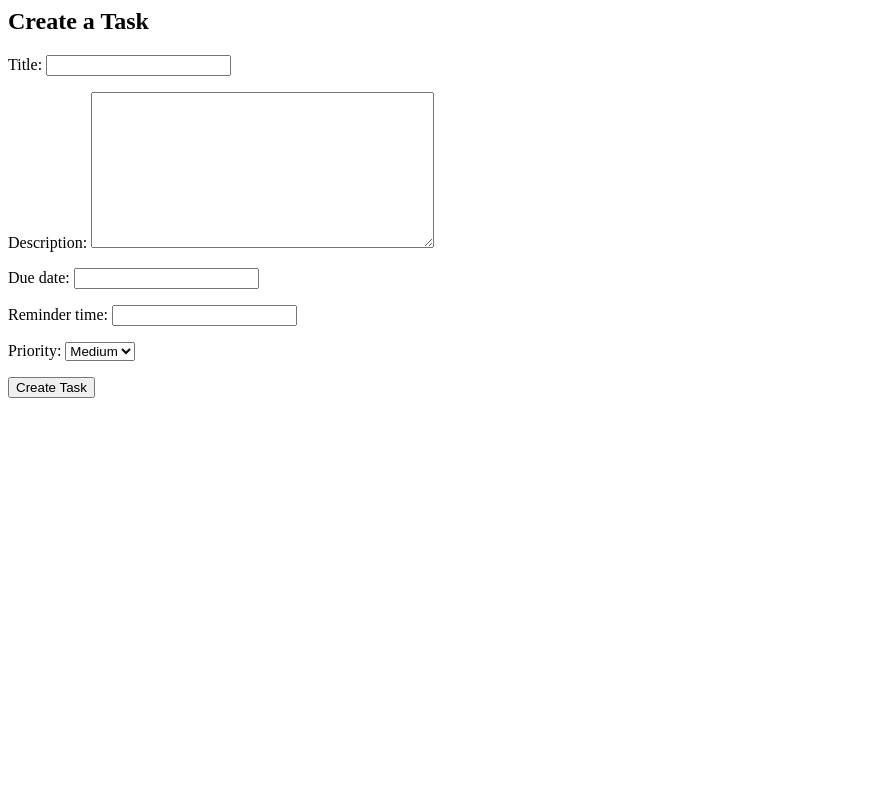
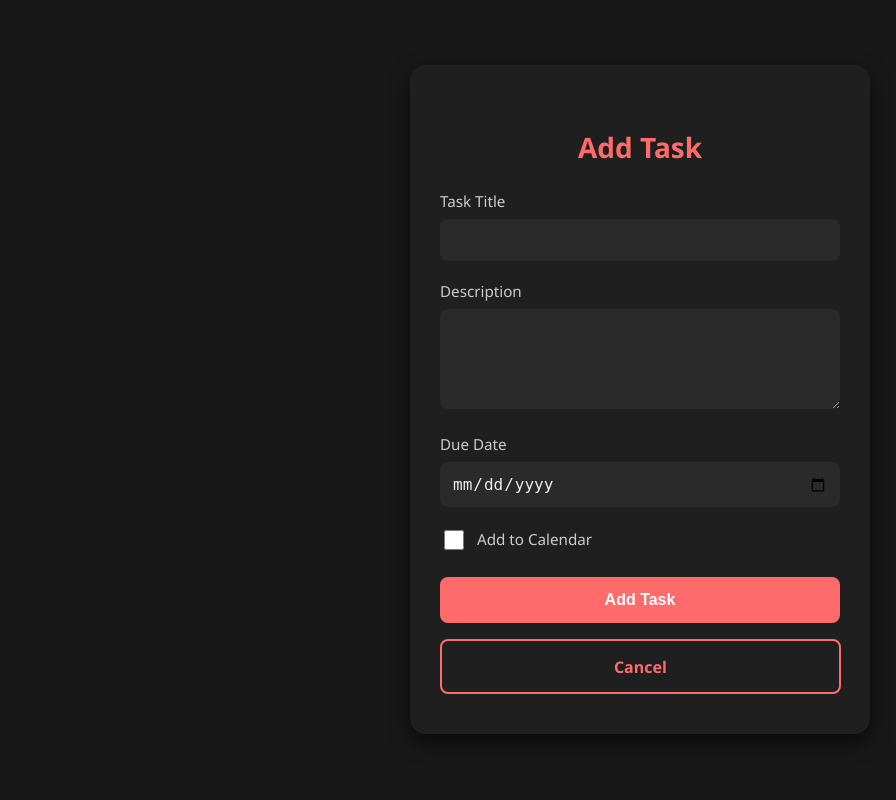
Before and after one commit to Dhananjay625/LifeFlow, a Django app: page /create/ in a window 1280 px wide. Shown: the whole page, without its empty margins (0-896 px from the left). Run offline with Django 4.2, Linux system fonts and the light colour scheme; a user stored in the database is signed in.

Commit message:
Fixed the styling for Add Item

```diff
--- a/LifeFlow/LifeFlow/urls.py
+++ b/LifeFlow/LifeFlow/urls.py
@@ -39,8 +39,6 @@ urlpatterns = [
     path('dashboard/', views.dashboard, name='dashboard'),
     path('calendar/events/', views.calendar_events, name='calendar_events'),
     path('add/<str:item_type>/', views.add_item, name='add_item'),
-
-    # ✅ NEW: User profile + password change
     path('UserProfile/', views.user_profile, name='UserProfile'),
     path('change-password/', auth_views.PasswordChangeView.as_view(
         template_name='UserProfile.html',
--- a/LifeFlow/main/templates/add_item.html
+++ b/LifeFlow/main/templates/add_item.html
@@ -3,11 +3,149 @@
 <head>
   <meta charset="UTF-8">
   <title>Add {{ item_type|capfirst }} | LifeFlow</title>
-    {% load static %}
   <meta name="viewport" content="width=device-width, initial-scale=1.0">
-    <link rel="stylesheet" href="{% static 'index.css' %}?v=2">
-    <link href='https://unpkg.com/boxicons@2.1.4/css/boxicons.min.css' rel='stylesheet'>
+  <style>
+    :root {
+      --primary-color: #FF6B6B;
+      --background-dark: #181818;
+      --background-light: #1f1f1f;
+      --text-light: #eee;
+    }
+
+    body {
+      margin: 0;
+      padding: 0;
+      background-color: var(--background-dark);
+      font-family: 'Segoe UI', Tahoma, Geneva, Verdana, sans-serif;
+      color: var(--text-light);
+      height: 100vh;
+      display: flex;
+      align-items: center;
+      justify-content: center;
+    }
+
+    .form-container {
+      background: var(--background-light);
+      padding: 40px 30px;
+      border-radius: 16px;
+      box-shadow: 0 8px 20px rgba(0, 0, 0, 0.6);
+      width: 100%;
+      max-width: 400px;
+      text-align: center;
+      animation: fadeIn 0.6s ease forwards;
+    }
+
+    h2 {
+      color: var(--primary-color);
+      font-size: 28px;
+      margin-bottom: 25px;
+    }
+
+    .form-group {
+      margin-bottom: 20px;
+      text-align: left;
+    }
+
+    label {
+      display: block;
+      margin-bottom: 8px;
+      font-size: 0.95rem;
+      color: #ccc;
+    }
+
+    input, select, textarea {
+      width: 94%;
+      padding: 12px;
+      border-radius: 8px;
+      border: none;
+      background: #2a2a2a;
+      color: var(--text-light);
+      font-size: 1rem;
+    }
+
+    textarea {
+      resize: vertical;
+    }
+
+    input[type="file"] {
+      padding: 0;
+      background: none;
+    }
+
+    .calendar-check {
+      display: flex;
+      align-items: center;
+      gap: 10px;
+      font-size: 1rem;
+      margin-bottom: 24px;
+      justify-content: flex-start;
+    }
+
+    .calendar-check input[type="checkbox"] {
+      width: 20px;
+      height: 20px;
+      accent-color: var(--primary-color);
+      cursor: pointer;
+    }
+
+    .calendar-check label {
+      color: #ccc;
+      cursor: pointer;
+      margin-bottom: 0.2rem;
+
+    }
+
+    .form-actions {
+      display: flex;
+      flex-direction: column;
+      gap: 1rem;
+    }
+
+    .add-btn {
+      background-color: var(--primary-color);
+      border: none;
+      padding: 14px;
+      border-radius: 8px;
+      color: white;
+      font-weight: bold;
+      font-size: 16px;
+      cursor: pointer;
+      transition: background-color 0.3s ease;
+    }
+
+    .add-btn:hover {
+      background-color: #cc5555;
+    }
+
+    @keyframes fadeIn {
+      from { opacity: 0; transform: scale(0.95); }
+      to { opacity: 1; transform: scale(1); }
+    }
+
+    .cancel-btn {
+  display: block;
+  text-align: center;
+  text-decoration: none;
+  background: transparent;
+  border: 2px solid var(--primary-color);
+  color: var(--primary-color);
+  font-weight: bold;
+  padding: 0.9rem;
+  border-radius: 8px;
+  font-size: 1rem;
+  cursor: pointer;
+  transition: all 0.3s ease;
+  width: 92%;
+}
+
+.cancel-btn:hover {
+  background: #2a2a2a;
+}
+
+
+  </style>
 </head>
+
 <body>
   <div class="form-container">
     <h2>Add {{ item_type|capfirst }}</h2>
@@ -31,6 +169,7 @@
           <label for="contract_type">Contract Type</label>
           <input type="text" name="contract_type" id="contract_type">
         </div>
+
       {% elif item_type == "subscription" %}
         <div class="form-group">
           <label for="name">Subscription Name</label>
@@ -48,6 +187,7 @@
           <label for="contract_type">Plan Type</label>
           <input type="text" name="contract_type" id="contract_type">
         </div>
+
       {% elif item_type == "document" %}
         <div class="form-group">
           <label for="doc_name">Document Name</label>
@@ -57,6 +197,7 @@
           <label for="upload">Upload File</label>
           <input type="file" name="upload" id="upload">
         </div>
+
       {% elif item_type == "task" %}
         <div class="form-group">
           <label for="title">Task Title</label>
@@ -64,24 +205,13 @@
         </div>
         <div class="form-group">
           <label for="description">Description</label>
-            <input type="text" name="description" id="description">
+          <textarea name="description" id="description" rows="4"></textarea>
         </div>
         <div class="form-group">
           <label for="due_date">Due Date</label>
           <input type="date" name="due_date" id="due_date">
         </div>
-          <div class="form-group">
-            <label for="reminder_time">Reminder Time</label>
-            <input type="datetime-local" name="reminder_time" id="reminder_time">
-          </div>
-          <div class="form-group">
-            <label for="priority">Priority</label>
-            <select name="priority" id="priority">
-              <option value="high">High</option>
-              <option value="medium" selected>Medium</option>
-              <option value="low">Low</option>
-            </select>
-          </div>
+
       {% endif %}
 
       <div class="calendar-check">
@@ -90,9 +220,18 @@
       </div>
 
       <div class="form-actions">
-          <button type="submit" class="add-btn">
-            <i class='bx bx-plus'></i> Add {{ item_type|capfirst }}
-          </button>
+        <button type="submit" class="add-btn"> Add {{ item_type|capfirst }}</button>
+        {% if item_type == "task" %}
+  <a href="{% url 'TaskManager' %}" class="cancel-btn">Cancel</a>
+{% elif item_type == "document" %}
+  <a href="{% url 'DocumentStorage' %}" class="cancel-btn">Cancel</a>
+{% elif item_type == "subscription" %}
+  <a href="{% url 'Subscription' %}" class="cancel-btn">Cancel</a>
+{% elif item_type == "bill" %}
+  <a href="{% url 'BillManager' %}" class="cancel-btn">Cancel</a>
+{% endif %}
+
+        </form>
       </div>
     </form>
   </div>
--- a/LifeFlow/main/views.py
+++ b/LifeFlow/main/views.py
@@ -65,10 +65,15 @@ def create_task(request):
             task = form.save(commit=False)
             task.user = request.user
             task.save()
-            return redirect('task_list')
+            return redirect('TaskManager')
     else:
         form = TaskForm()
-    return render(request, 'create_task.html', {'form': form})
+
+    return render(request, 'add_item.html', {
+        'form': form,
+        'item_type': 'task'
+    })
+
 
 @login_required
 def task_list(request):
```
Also changed, not shown: LifeFlow/main/static/index.css (+11 -0 lines), LifeFlow/main/templates/task_list.html (deleted, +0 -27 lines), LifeFlow/db.sqlite3. Lines whose indentation alone changed are shown as unchanged.
